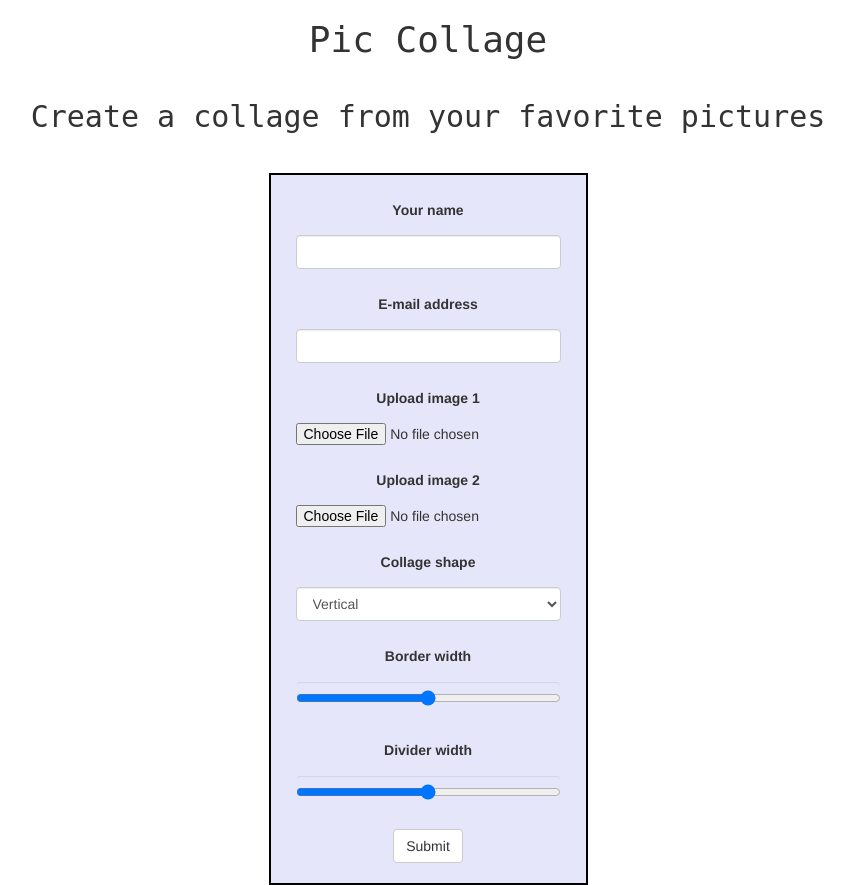
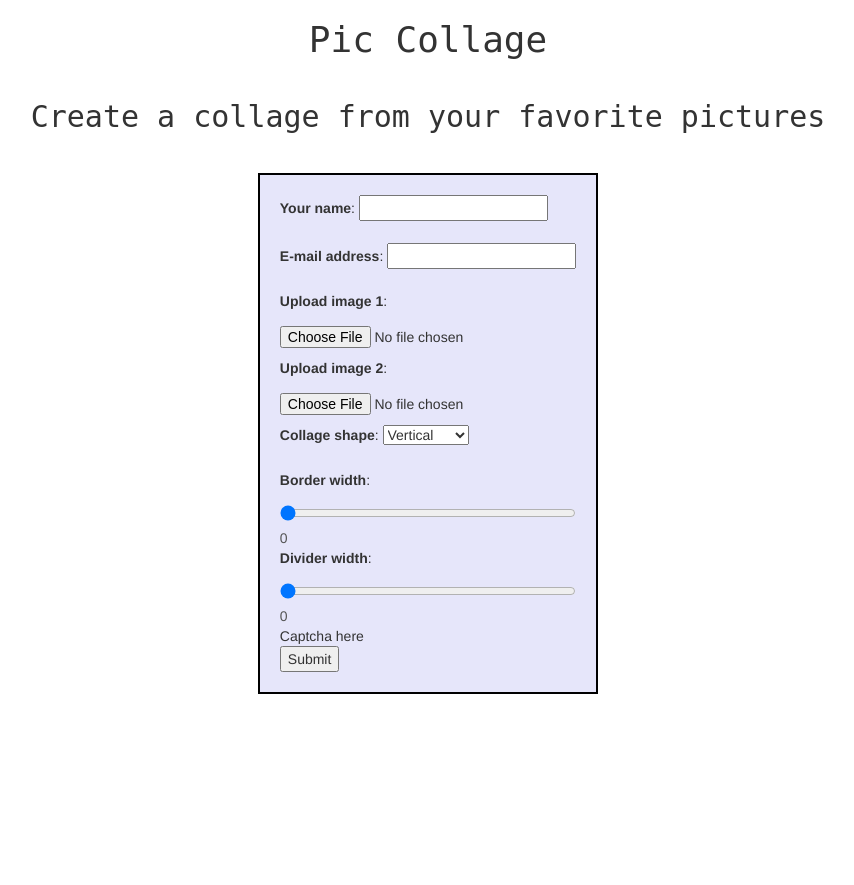
Before and after one commit to Mayumayumau/WebDev-LR1, a Flask app: page / in a window 1280 px wide. Shown: the whole page, without its empty margins (212-1066 px from the left). After the commit the page ends 694 px from the top, so only its background shows below. Run offline with Flask 2, Linux system fonts and the light colour scheme; some libraries are stand-ins or nearby versions.

Commit message:
change index.html to show border-width and divider-width fields

```diff
--- a/flaskapp/app.py
+++ b/flaskapp/app.py
@@ -40,7 +40,7 @@ class CollageForm(FlaskForm):
                                                    FileAllowed(['jpg', 'jpeg', 'png'], 'Images only!')])
     shape = SelectField("Collage shape", choices=[("Vertical", "Vertical"), ("Horizontal", "Horizontal")],
                         validators=[DataRequired()])
-    border_width = IntegerRangeField("Border width", validators=[NumberRange(min=0, max=50)])
+    border_width = IntegerRangeField("Border width", default=0, validators=[NumberRange(min=0, max=50)])
     divider_width = IntegerRangeField("Divider width", validators=[NumberRange(min=0, max=50)])
     # recaptcha = RecaptchaField()
     submit = SubmitField("Submit", validators=[DataRequired()])
@@ -73,7 +73,7 @@ def index():
         return redirect(
             url_for("result", image1=filename1, image2=filename2, shape=collage_shape, name=name, email=email))
 
-    return render_template("index.html", template_form=form)
+    return render_template("index.html", form=form)
 
 
 def combine_pics(img1, img2, shape):
--- a/flaskapp/static/style.css
+++ b/flaskapp/static/style.css
@@ -6,7 +6,7 @@ h1, h2 {
 form {
     width: fit-content;
     margin: auto;
-    text-align: center;
+    text-align: left;
     padding: 20px;
     border: solid 2px black;
     background-color: lavender
--- a/flaskapp/templates/index.html
+++ b/flaskapp/templates/index.html
@@ -11,7 +11,25 @@
 
 <h1>Pic Collage</h1>
 <h2>Create a collage from your favorite pictures</h2>
-{{ wtf.quick_form(template_form, method='post', enctype="multipart/form-data") }}
+
+<form method="POST" enctype="multipart/form-data">
+    {{ form.hidden_tag() }}
+    <p>{{ form.name.label }}: {{ form.name() }}</p>
+    <p>{{ form.email.label }}: {{ form.email() }}</p>
+    <p>{{ form.img1.label}}: {{ form.img1() }}</p>
+    <p>{{ form.img2.label}}: {{ form.img2() }}</p>
+    <p>{{ form.shape.label}}: {{ form.shape() }}</p>
+    <div>
+        {{ form.border_width.label }}: {{ form.border_width(value="0", oninput="this.nextElementSibling.value = this.value") }}
+        <output>0</output>
+    </div>
+    <div>
+        {{ form.divider_width.label }}: {{ form.divider_width(value="0", oninput="this.nextElementSibling.value = this.value") }}
+        <output>0</output>
+    </div>
+    <div>Captcha here</div>
+    <div>{{ form.submit() }}</div>
+</form>
 
 
 {% endblock %}
```
